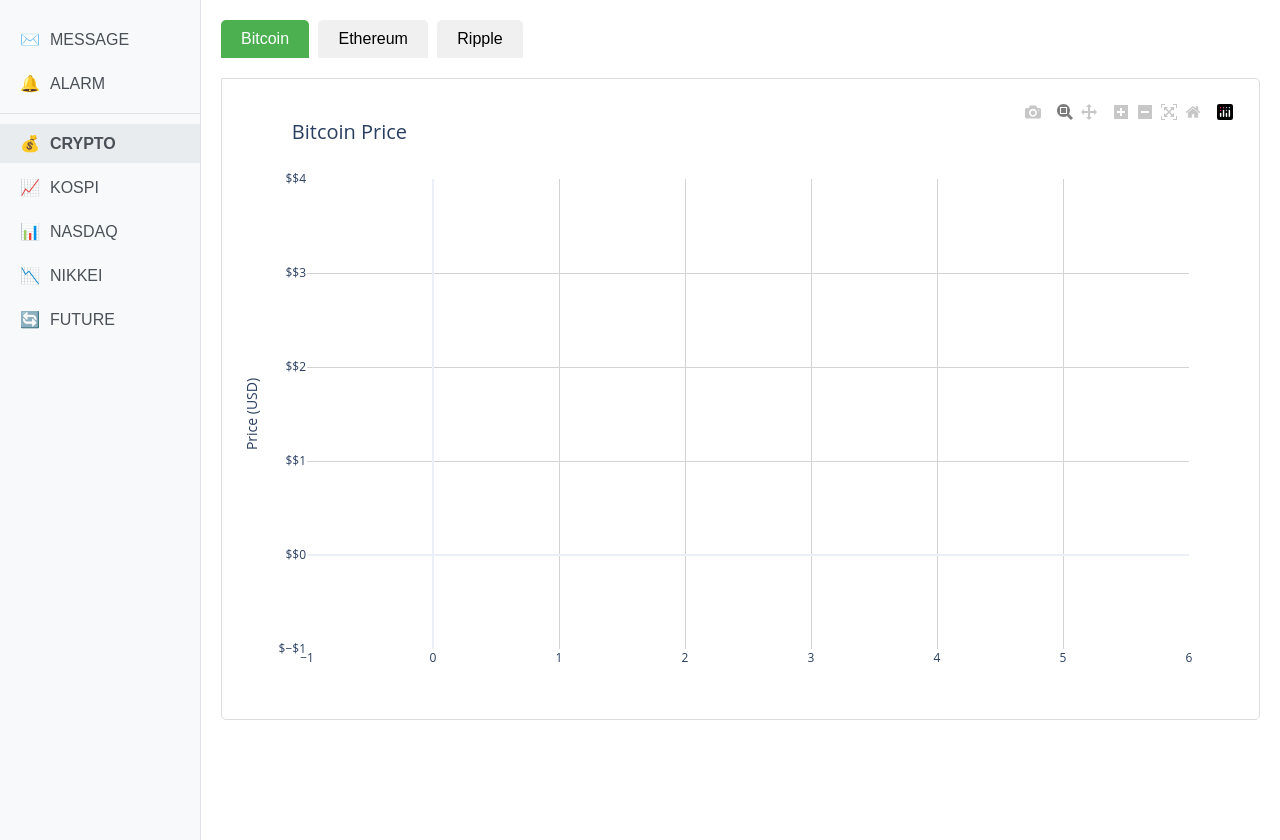
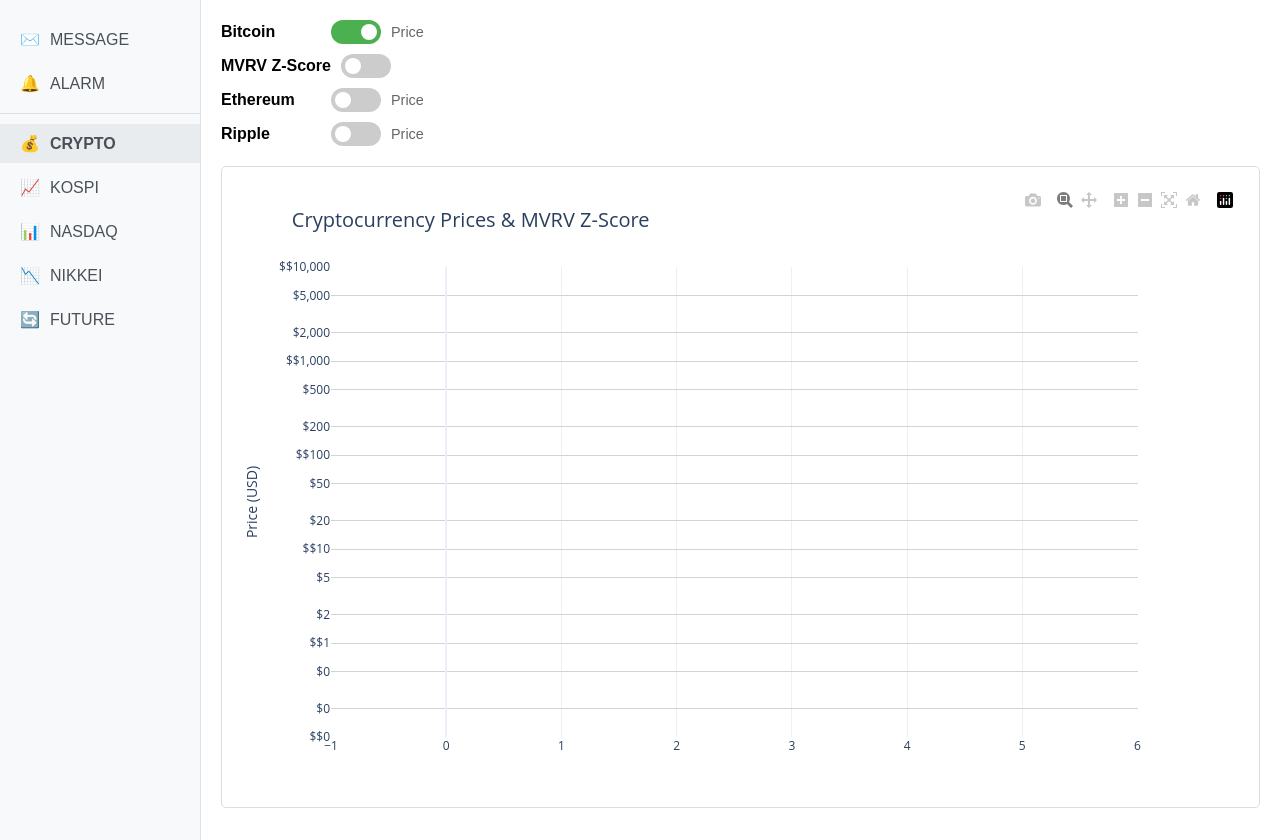
Before and after one commit to Heb2100/project, a FastAPI app: page / in a window 1280 px wide. Run offline with FastAPI, Linux system fonts and the light colour scheme; parts of the project's set-up code (start-up, migrations or seed data) failed here and were passed over; some libraries are stand-ins or nearby versions.

Commit message:
add etherium toggle function and mvrv crypto indicator

```diff
--- a/main.py
+++ b/main.py
@@ -1,9 +1,10 @@
 import subprocess
 import sys
 from datetime import datetime, timedelta
+import requests
 
 def install_requirements():
-    required_packages = ['fastapi', 'uvicorn', 'jinja2', 'plotly', 'pandas', 'yfinance']
+    required_packages = ['fastapi', 'uvicorn', 'jinja2', 'plotly', 'pandas', 'yfinance', 'requests']
     for package in required_packages:
         try:
             __import__(package)
@@ -23,6 +24,7 @@
 import uvicorn
 import yfinance as yf
 import plotly.graph_objects as go
+from plotly.subplots import make_subplots
 import pandas as pd
 
 def get_crypto_data(symbol):
@@ -31,59 +33,84 @@
     close_data = data[('Close', f'{symbol}-USD')].copy()
     return pd.DataFrame({'Close': close_data})
 
+def get_mvrv_data():
+    # MVRV Z-Score 데이터를 가져오는 함수
+    # 실제로는 API나 데이터베이스에서 가져와야 하지만, 예시로 더미 데이터 생성
+    dates = pd.date_range(start='2016-01-01', end=datetime.now(), freq='D')
+    import numpy as np
+    np.random.seed(42)
+    z_scores = np.random.normal(0, 2, size=len(dates))
+    print('z_scores', z_scores)
+    z_scores = pd.Series(np.cumsum(z_scores) / 10, index=dates)
+    return pd.DataFrame({'Z-Score': z_scores})
+
 # Initialize data
-btc_data = get_crypto_data('BTC')
-eth_data = get_crypto_data('ETH')
-xrp_data = get_crypto_data('XRP')
+crypto_data = {
+    'bitcoin': get_crypto_data('BTC'),
+    'ethereum': get_crypto_data('ETH'),
+    'ripple': get_crypto_data('XRP')
+}
+mvrv_data = get_mvrv_data()
 
 # Clean the data
-btc_data.dropna(inplace=True)
-btc_data = btc_data[btc_data['Close'] > 0]
-eth_data.dropna(inplace=True)
-eth_data = eth_data[eth_data['Close'] > 0]
-xrp_data.dropna(inplace=True)
-xrp_data = xrp_data[xrp_data['Close'] > 0]
+for data in crypto_data.values():
+    data.dropna(inplace=True)
+    data = data[data['Close'] > 0]
 
 app = FastAPI()
 templates = Jinja2Templates(directory="templates")
 app.mount("/static", StaticFiles(directory="static"), name="static")
 
-def create_crypto_chart(data, crypto_name):
-    # Create figure using the data
-    fig = go.Figure()
+def create_multi_crypto_chart(selected_cryptos, show_mvrv=False):
+    # Create figure with secondary y-axis
+    fig = make_subplots(specs=[[{"secondary_y": True}]])
 
-    # Add trace with both lines and markers
-    fig.add_trace(go.Scatter(
-        x=list(data.index),
-        y=list(data['Close']),
-        mode='lines',
-        name=f'{crypto_name} Price',
-        line=dict(color='black', width=2),
-        marker=dict(size=6, color='blue')
-    ))
+    # Color mapping for each cryptocurrency
+    colors = {
+        'bitcoin': '#F7931A',  # Bitcoin orange
+        'ethereum': '#627EEA',  # Ethereum blue
+        'ripple': '#23292F'    # Ripple dark
+    }
+
+    # Add trace for each selected cryptocurrency
+    for crypto_name in selected_cryptos:
+        data = crypto_data[crypto_name]
+        display_name = crypto_name.capitalize()
+
+        fig.add_trace(
+            go.Scatter(
+                x=list(data.index),
+                y=list(data['Close']),
+                mode='lines',
+                name=f"{display_name} Price",
+                line=dict(color=colors.get(crypto_name, 'black'), width=2)
+            ),
+            secondary_y=False
+        )
+
+    # Add MVRV Z-Score if enabled
+    if show_mvrv:
+        fig.add_trace(
+            go.Scatter(
+                x=list(mvrv_data.index),
+                y=list(mvrv_data['Z-Score']),
+                mode='lines',
+                name='MVRV Z-Score',
+                line=dict(color='#FF9900', width=2)
+            ),
+            secondary_y=True
+        )
 
     # Update layout
     fig.update_layout(
         title={
-            'text': f'{crypto_name} Price',
+            'text': 'Cryptocurrency Prices & MVRV Z-Score',
             'x': 0.05,
             'xanchor': 'left',
             'font': dict(size=20)
         },
-        yaxis_title='Price (USD)',
         template='plotly_white',
         height=600,
-        yaxis=dict(
-            tickformat="$,.0f",
-            showgrid=True,
-            gridcolor='lightgrey',
-            tickprefix="$"
-        ),
-        xaxis=dict(
-            showgrid=True,
-            gridcolor='lightgrey',
-            tickformat="%Y-%m-%d"
-        ),
         plot_bgcolor='white',
         showlegend=True,
         legend=dict(
@@ -94,6 +121,26 @@
         ),
         margin=dict(l=50, r=50, t=80, b=50)
     )
+
+    # Update yaxis properties
+    fig.update_yaxes(
+        title_text="Price (USD)",
+        type="log",
+        tickformat="$,.0f",
+        showgrid=True,
+        gridcolor='lightgrey',
+        tickprefix="$",
+        secondary_y=False
+    )
+
+    # Update secondary yaxis properties
+    if show_mvrv:
+        fig.update_yaxes(
+            title_text="MVRV Z-Score",
+            showgrid=False,
+            secondary_y=True,
+            tickformat=".2f"
+        )
 
     return fig.to_html(
         full_html=False,
@@ -108,23 +155,19 @@
 
 @app.get("/", response_class=HTMLResponse)
 async def root(request: Request):
-    chart = create_crypto_chart(btc_data, "Bitcoin")
+    chart = create_multi_crypto_chart(['bitcoin'])
     return templates.TemplateResponse(
         "index.html",
         {"request": request, "chart": chart}
     )
 
-@app.get("/ethereum", response_class=HTMLResponse)
-async def ethereum(request: Request):
-    chart = create_crypto_chart(eth_data, "Ethereum")
-    return templates.TemplateResponse(
-        "index.html",
-        {"request": request, "chart": chart}
-    )
+@app.get("/multi/{cryptos}", response_class=HTMLResponse)
+async def multi_crypto(request: Request, cryptos: str, mvrv: bool = False):
+    selected_cryptos = cryptos.split(',')
+    if not selected_cryptos:
+        selected_cryptos = ['bitcoin']
 
-@app.get("/ripple", response_class=HTMLResponse)
-async def ripple(request: Request):
-    chart = create_crypto_chart(xrp_data, "Ripple")
+    chart = create_multi_crypto_chart(selected_cryptos, show_mvrv=mvrv)
     return templates.TemplateResponse(
         "index.html",
         {"request": request, "chart": chart}
--- a/templates/index.html
+++ b/templates/index.html
@@ -58,8 +58,9 @@
             cursor: pointer;
             background-color: #f0f0f0;
             border: none;
-            border-radius: 5px 5px 0 0;
+            border-radius: 5px;
             margin-right: 5px;
+            transition: background-color 0.3s;
         }
 
         .tab-button.active {
@@ -70,7 +71,7 @@
         .chart-container {
             padding: 20px;
             border: 1px solid #ddd;
-            border-radius: 0 5px 5px 5px;
+            border-radius: 5px;
             background-color: white;
         }
 
@@ -78,6 +79,68 @@
             height: 1px;
             background-color: #dee2e6;
             margin: 10px 0;
+        }
+
+        .crypto-item {
+            display: flex;
+            align-items: center;
+            gap: 10px;
+            margin-bottom: 10px;
+        }
+
+        .toggle-switch {
+            position: relative;
+            display: inline-block;
+            width: 50px;
+            height: 24px;
+        }
+
+        .toggle-switch input {
+            opacity: 0;
+            width: 0;
+            height: 0;
+        }
+
+        .toggle-slider {
+            position: absolute;
+            cursor: pointer;
+            top: 0;
+            left: 0;
+            right: 0;
+            bottom: 0;
+            background-color: #ccc;
+            transition: .4s;
+            border-radius: 24px;
+        }
+
+        .toggle-slider:before {
+            position: absolute;
+            content: "";
+            height: 16px;
+            width: 16px;
+            left: 4px;
+            bottom: 4px;
+            background-color: white;
+            transition: .4s;
+            border-radius: 50%;
+        }
+
+        input:checked + .toggle-slider {
+            background-color: #4CAF50;
+        }
+
+        input:checked + .toggle-slider:before {
+            transform: translateX(26px);
+        }
+
+        .crypto-name {
+            font-weight: bold;
+            min-width: 100px;
+        }
+
+        .indicator-name {
+            color: #666;
+            font-size: 0.9em;
         }
     </style>
 </head>
@@ -115,13 +178,80 @@
     </div>
     <div class="main-content">
         <div class="tab-container">
-            <button class="tab-button active" onclick="window.location.href='/'">Bitcoin</button>
-            <button class="tab-button" onclick="window.location.href='/ethereum'">Ethereum</button>
-            <button class="tab-button" onclick="window.location.href='/ripple'">Ripple</button>
+            <div class="crypto-item">
+                <span class="crypto-name">Bitcoin</span>
+                <label class="toggle-switch">
+                    <input type="checkbox" id="bitcoin-toggle" checked>
+                    <span class="toggle-slider"></span>
+                </label>
+                <span class="indicator-name">Price</span>
+            </div>
+            <div class="crypto-item">
+                <span class="crypto-name">MVRV Z-Score</span>
+                <label class="toggle-switch">
+                    <input type="checkbox" id="mvrv-toggle">
+                    <span class="toggle-slider"></span>
+                </label>
+            </div>
+            <div class="crypto-item">
+                <span class="crypto-name">Ethereum</span>
+                <label class="toggle-switch">
+                    <input type="checkbox" id="ethereum-toggle">
+                    <span class="toggle-slider"></span>
+                </label>
+                <span class="indicator-name">Price</span>
+            </div>
+            <div class="crypto-item">
+                <span class="crypto-name">Ripple</span>
+                <label class="toggle-switch">
+                    <input type="checkbox" id="ripple-toggle">
+                    <span class="toggle-slider"></span>
+                </label>
+                <span class="indicator-name">Price</span>
+            </div>
         </div>
         <div class="chart-container">
             {{ chart | safe }}
         </div>
     </div>
+
+    <script>
+        document.addEventListener('DOMContentLoaded', function() {
+            const toggles = {
+                bitcoin: document.getElementById('bitcoin-toggle'),
+                ethereum: document.getElementById('ethereum-toggle'),
+                ripple: document.getElementById('ripple-toggle'),
+                mvrv: document.getElementById('mvrv-toggle')
+            };
+
+            function updateChart() {
+                const selectedCryptos = [];
+                if (toggles.bitcoin.checked) selectedCryptos.push('bitcoin');
+                if (toggles.ethereum.checked) selectedCryptos.push('ethereum');
+                if (toggles.ripple.checked) selectedCryptos.push('ripple');
+
+                const params = new URLSearchParams();
+                params.set('cryptos', selectedCryptos.join(','));
+                params.set('mvrv', toggles.mvrv.checked);
+
+                window.location.href = `/multi/${selectedCryptos.join(',')}?mvrv=${toggles.mvrv.checked}`;
+            }
+
+            // Add event listeners to all toggles
+            Object.values(toggles).forEach(toggle => {
+                toggle.addEventListener('change', updateChart);
+            });
+
+            // Set initial toggle states based on URL
+            const url = new URL(window.location.href);
+            const cryptos = url.pathname.split('/multi/')[1]?.split(',') || ['bitcoin'];
+            const showMVRV = url.searchParams.get('mvrv') === 'true';
+
+            cryptos.forEach(crypto => {
+                if (toggles[crypto]) toggles[crypto].checked = true;
+            });
+            toggles.mvrv.checked = showMVRV;
+        });
+    </script>
 </body>
 </html>
```
Also changed, not shown: src/components/CryptoSelector.jsx (added, +36 -0 lines).
